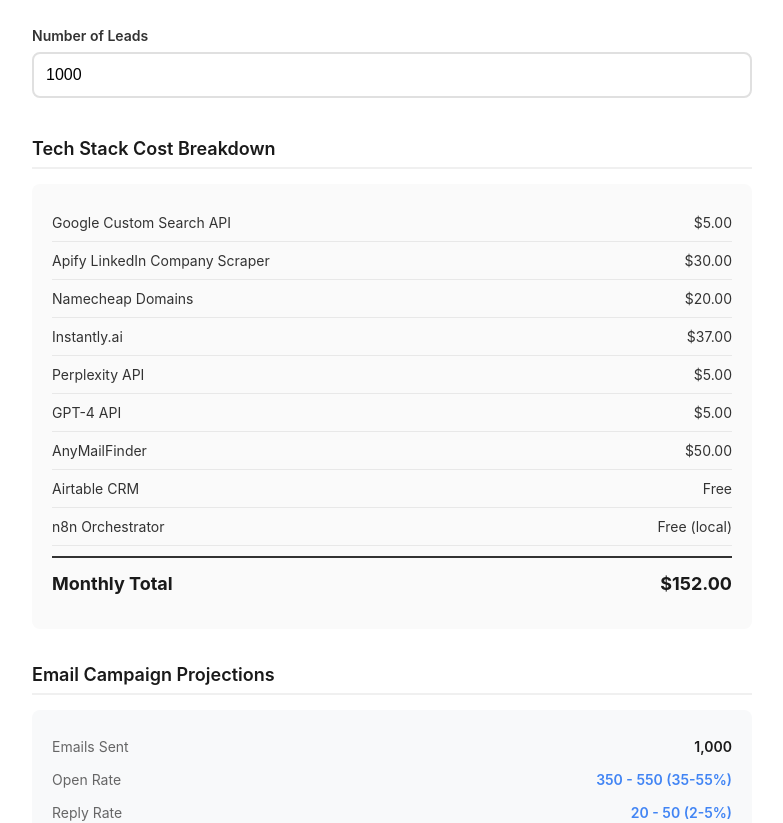
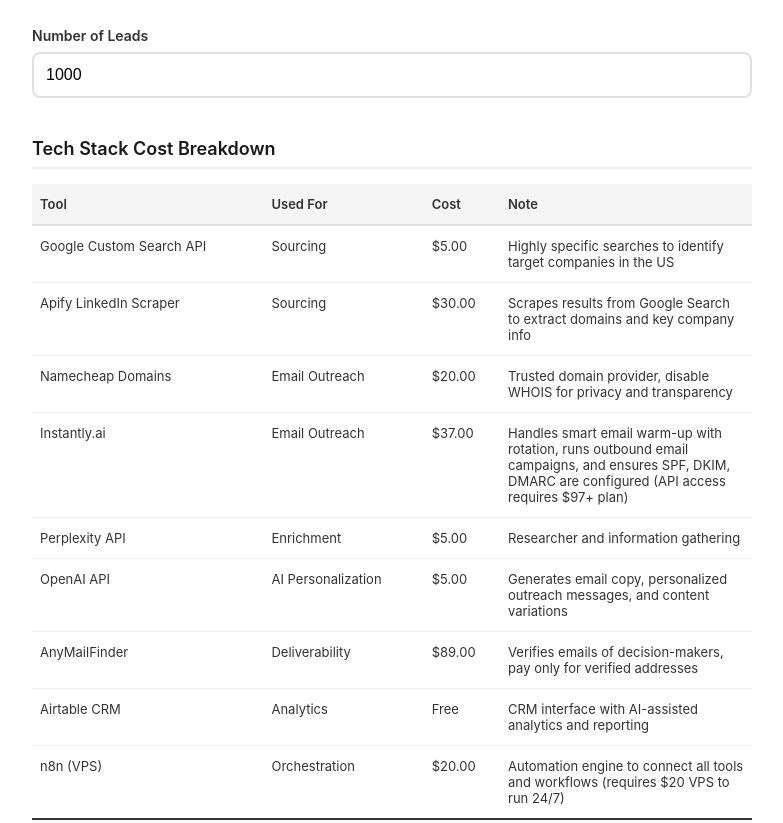
Before and after one commit to agrandvector/Outreach-And-Automation-Budget-Calculator, a plain HTML site: page index.html in a window 1280 px wide. Shown: the part 144-967 px from the top of the page, without its empty margins (248-1031 px from the left). Drawn offline with Linux system fonts and the light colour scheme.

Commit message:
Update index.html

```diff
--- a/index.html
+++ b/index.html
@@ -75,6 +75,41 @@
             color: #1a1a1a;
             padding-bottom: 8px;
             border-bottom: 2px solid #f0f0f0;
+        }
+
+        table {
+            width: 100%;
+            border-collapse: collapse;
+            font-size: 13px;
+        }
+
+        th {
+            text-align: left;
+            padding: 12px 8px;
+            background: #f5f5f5;
+            font-weight: 600;
+            border-bottom: 2px solid #e0e0e0;
+        }
+
+        td {
+            padding: 12px 8px;
+            border-bottom: 1px solid #f0f0f0;
+            vertical-align: top;
+        }
+
+        tr:last-child td {
+            border-bottom: none;
+        }
+
+        .total-row {
+            font-weight: 700;
+            font-size: 16px;
+            background: #fafafa;
+        }
+
+        .total-row td {
+            padding: 15px 8px;
+            border-top: 2px solid #333;
         }
 
         .cost-breakdown {
@@ -171,47 +206,80 @@
 
         <div class="section">
             <div class="section-title">Tech Stack Cost Breakdown</div>
-            <div class="cost-breakdown">
-                <div class="cost-item">
-                    <span>Google Custom Search API</span>
-                    <span id="gcsaCost">$5.00</span>
-                </div>
-                <div class="cost-item">
-                    <span>Apify LinkedIn Company Scraper</span>
-                    <span id="apifyCost">$30.00</span>
-                </div>
-                <div class="cost-item">
-                    <span>Namecheap Domains</span>
-                    <span id="namecheapCost">$20.00</span>
-                </div>
-                <div class="cost-item">
-                    <span>Instantly.ai</span>
-                    <span id="instantlyCost">$37.00</span>
-                </div>
-                <div class="cost-item">
-                    <span>Perplexity API</span>
-                    <span id="perplexityCost">$5.00</span>
-                </div>
-                <div class="cost-item">
-                    <span>GPT-4 API</span>
-                    <span id="gptCost">$5.00</span>
-                </div>
-                <div class="cost-item">
-                    <span>AnyMailFinder</span>
-                    <span id="anymailCost">$50.00</span>
-                </div>
-                <div class="cost-item">
-                    <span>Airtable CRM</span>
-                    <span id="airtableCost">Free</span>
-                </div>
-                <div class="cost-item">
-                    <span>n8n Orchestrator</span>
-                    <span>Free (local)</span>
-                </div>
-                <div class="total">
-                    <span>Monthly Total</span>
-                    <span id="totalCost">$152.00</span>
-                </div>
+            <div style="overflow-x: auto;">
+                <table>
+                    <thead>
+                        <tr>
+                            <th>Tool</th>
+                            <th>Used For</th>
+                            <th>Cost</th>
+                            <th style="width: 35%;">Note</th>
+                        </tr>
+                    </thead>
+                    <tbody>
+                        <tr>
+                            <td>Google Custom Search API</td>
+                            <td>Sourcing</td>
+                            <td id="gcsaCost">$5.00</td>
+                            <td>Highly specific searches to identify target companies in the US</td>
+                        </tr>
+                        <tr>
+                            <td>Apify LinkedIn Scraper</td>
+                            <td>Sourcing</td>
+                            <td id="apifyCost">$30.00</td>
+                            <td>Scrapes results from Google Search to extract domains and key company info</td>
+                        </tr>
+                        <tr>
+                            <td>Namecheap Domains</td>
+                            <td>Email Outreach</td>
+                            <td id="namecheapCost">$20.00</td>
+                            <td>Trusted domain provider, disable WHOIS for privacy and transparency</td>
+                        </tr>
+                        <tr>
+                            <td>Instantly.ai</td>
+                            <td>Email Outreach</td>
+                            <td id="instantlyCost">$37.00</td>
+                            <td>Handles smart email warm-up with rotation, runs outbound email campaigns, and ensures SPF, DKIM, DMARC are configured (API access requires $97+ plan)</td>
+                        </tr>
+                        <tr>
+                            <td>Perplexity API</td>
+                            <td>Enrichment</td>
+                            <td id="perplexityCost">$5.00</td>
+                            <td>Researcher and information gathering</td>
+                        </tr>
+                        <tr>
+                            <td>OpenAI API</td>
+                            <td>AI Personalization</td>
+                            <td id="gptCost">$5.00</td>
+                            <td>Generates email copy, personalized outreach messages, and content variations</td>
+                        </tr>
+                        <tr>
+                            <td>AnyMailFinder</td>
+                            <td>Deliverability</td>
+                            <td id="anymailCost">$89.00</td>
+                            <td>Verifies emails of decision-makers, pay only for verified addresses</td>
+                        </tr>
+                        <tr>
+                            <td>Airtable CRM</td>
+                            <td>Analytics</td>
+                            <td id="airtableCost">Free</td>
+                            <td>CRM interface with AI-assisted analytics and reporting</td>
+                        </tr>
+                        <tr>
+                            <td>n8n (VPS)</td>
+                            <td>Orchestration</td>
+                            <td>$20.00</td>
+                            <td>Automation engine to connect all tools and workflows (requires $20 VPS to run 24/7)</td>
+                        </tr>
+                        <tr class="total-row">
+                            <td colspan="2">Monthly Total</td>
+                            <td colspan="2" id="totalCost">$171.00</td>
+                        </tr>
+                    </tbody>
+                </table>
+            </div>
+            <div class="note">
+                <strong>Legal Compliance:</strong> Accessing publicly indexed data for B2B email outreach is legally permissible in the US (California excluded) when emails are sent in compliance with the CAN-SPAM Act.
             </div>
         </div>
 
@@ -248,7 +316,8 @@
             <div class="section-title">LinkedIn Outreach Strategy</div>
             <div class="linkedin-note">
                 <strong>Phase 1 (Weeks 1-2):</strong> Manual outreach with personalized connection requests to build foundation safely.<br><br>
-                <strong>Phase 2 (Week 3+):</strong> Transition to <strong>Expandi.io</strong> ($99/month) for safe automation with the following projections:
+                <strong>Phase 2 (Week 3-4):</strong> Transition to <strong>Expandi.io</strong> ($99/month) for safe automation.<br><br>
+                <strong>Phase 3 (Week 5+):</strong> Leverage <strong>LinkedIn Sales Navigator</strong> ($100/month) for advanced lead filtering and deeper prospect insights.
             </div>
             <div class="metrics">
                 <div class="metric-row">
@@ -272,18 +341,33 @@
                     <span class="metric-value range"><span id="linkedinMeetingsMin">3</span> - <span id="linkedinMeetingsMax">7</span> (50%)</span>
                 </div>
             </div>
+            <div class="note">
+                <strong>GDPR Compliance:</strong> LinkedIn workflows using Sales Navigator and Expandi to engage prospects directly on the platform, aligned with GDPR regulations.
+            </div>
         </div>
 
         <div class="section">
             <div class="section-title">Combined Results</div>
             <div class="metrics">
                 <div class="metric-row">
+                    <span class="metric-label">Tech Stack Monthly Cost</span>
+                    <span class="metric-value">$<span id="techStackTotal">191.00</span></span>
+                </div>
+                <div class="metric-row">
+                    <span class="metric-label">LinkedIn Tools (Expandi + Sales Navigator)</span>
+                    <span class="metric-value">$199.00</span>
+                </div>
+                <div class="metric-row">
+                    <span class="metric-label">Combined Monthly Cost</span>
+                    <span class="metric-value">$<span id="combinedTotalCost">390.00</span></span>
+                </div>
+                <div class="metric-row">
                     <span class="metric-label">Total Monthly Meetings</span>
                     <span class="metric-value range"><span id="totalMeetingsMin">6</span> - <span id="totalMeetingsMax">17</span></span>
                 </div>
                 <div class="metric-row">
                     <span class="metric-label">Cost Per Meeting</span>
-                    <span class="metric-value range">$<span id="costPerMeetingMin">8.94</span> - $<span id="costPerMeetingMax">25.33</span></span>
+                    <span class="metric-value range">$<span id="costPerMeetingMin">22.94</span> - $<span id="costPerMeetingMax">65.00</span></span>
                 </div>
             </div>
         </div>
@@ -307,7 +391,16 @@
 
             const perplexityCost = Math.ceil(leads / 1000) * 5;
             const gptCost = Math.ceil(leads / 1000) * 5;
-            const anymailCost = 50;
+
+            let anymailCost;
+            if (leads <= 25) anymailCost = 14;
+            else if (leads <= 200) anymailCost = 29;
+            else if (leads <= 500) anymailCost = 49;
+            else if (leads <= 1000) anymailCost = 89;
+            else if (leads <= 2500) anymailCost = 149;
+            else if (leads <= 5000) anymailCost = 199;
+            else if (leads <= 12500) anymailCost = 299;
+            else anymailCost = 499;
 
             let airtableCost;
             let airtableCostText;
@@ -323,7 +416,7 @@
             }
 
             const totalCost = gcsaCost + apifyCost + namecheapCost + instantlyCost +
-                            perplexityCost + gptCost + anymailCost + airtableCost;
+                            perplexityCost + gptCost + anymailCost + airtableCost + 20; // +20 for n8n VPS
 
             // Update costs
             document.getElementById('gcsaCost').textContent = `$${gcsaCost.toFixed(2)}`;
@@ -378,13 +471,16 @@
             document.getElementById('linkedinMeetingsMin').textContent = linkedinMeetingsMin.toLocaleString();
             document.getElementById('linkedinMeetingsMax').textContent = linkedinMeetingsMax.toLocaleString();
 
-            // Combined totals (including Expandi.io cost)
-            const totalCostWithExpandi = totalCost + 99;
+            // Combined totals (including Expandi.io + Sales Navigator)
+            const linkedInToolsCost = 99 + 100; // Expandi + Sales Navigator
+            const totalCostWithLinkedIn = totalCost + linkedInToolsCost;
             const totalMeetingsMin = emailMeetingsMin + linkedinMeetingsMin;
             const totalMeetingsMax = emailMeetingsMax + linkedinMeetingsMax;
-            const costPerMeetingMin = totalMeetingsMax > 0 ? (totalCostWithExpandi / totalMeetingsMax) : 0;
-            const costPerMeetingMax = totalMeetingsMin > 0 ? (totalCostWithExpandi / totalMeetingsMin) : 0;
+            const costPerMeetingMin = totalMeetingsMax > 0 ? (totalCostWithLinkedIn / totalMeetingsMax) : 0;
+            const costPerMeetingMax = totalMeetingsMin > 0 ? (totalCostWithLinkedIn / totalMeetingsMin) : 0;
 
+            document.getElementById('techStackTotal').textContent = totalCost.toFixed(2);
+            document.getElementById('combinedTotalCost').textContent = totalCostWithLinkedIn.toFixed(2);
             document.getElementById('totalMeetingsMin').textContent = totalMeetingsMin.toLocaleString();
             document.getElementById('totalMeetingsMax').textContent = totalMeetingsMax.toLocaleString();
             document.getElementById('costPerMeetingMin').textContent = costPerMeetingMin.toFixed(2);
```
